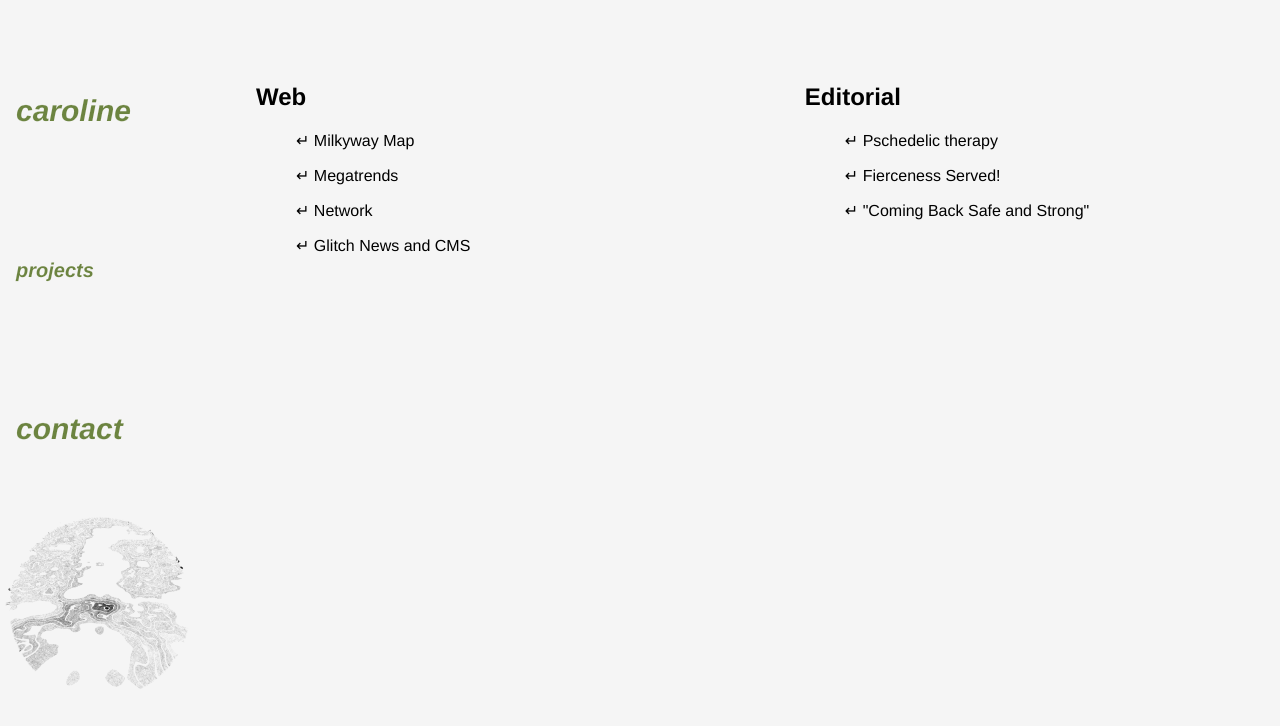
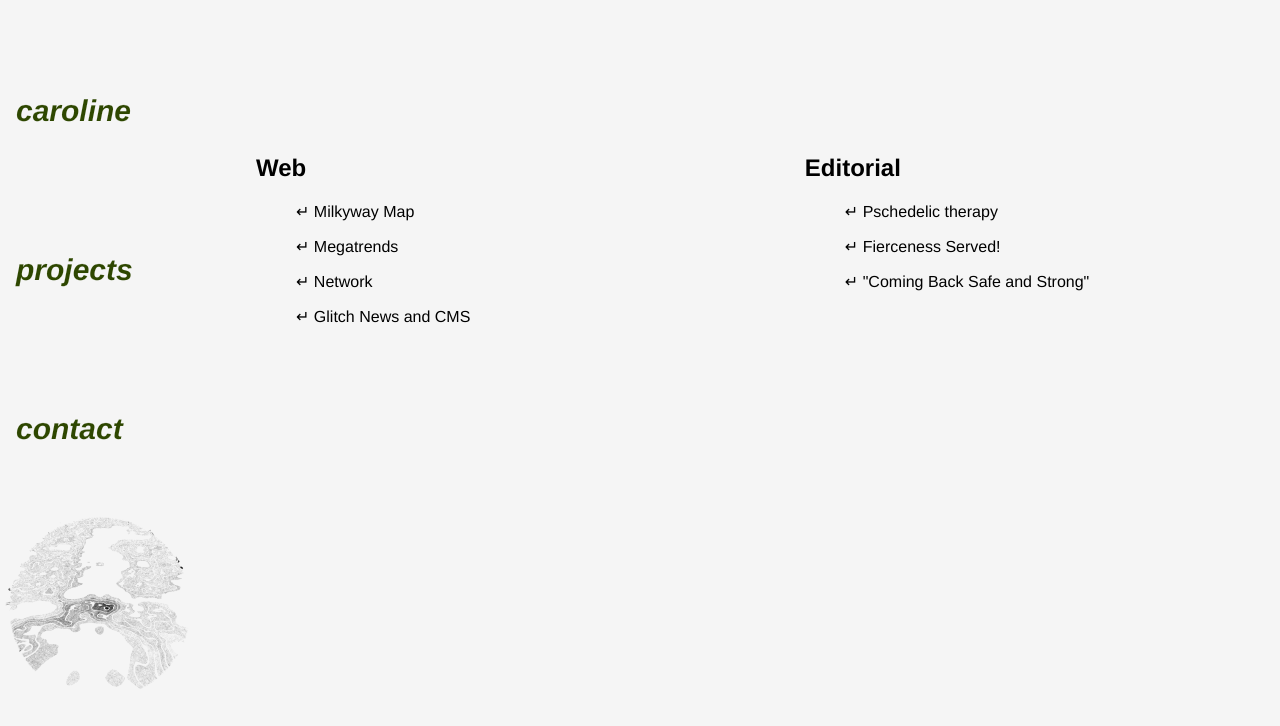
Before and after one commit to carolinekle/portfolio, a React (Vite) app: page /projects in a window 1280 px wide. Shown: the top 726 px of the page. Built offline with nearby package versions, Linux system fonts and the light colour scheme.

Commit message:
some tweaks

```diff
--- a/src/App.css
+++ b/src/App.css
@@ -41,7 +41,7 @@
 }
 
 
-#wrapper> a, a:visited, a:visited{
+#wrapper> a, a:link, a:visited{
   color:#2e4700 !important;
 }
 
@@ -97,9 +97,6 @@
   background-color: #000000;
 }
 
-h1:nth-child(2) {
-  font-size: 20px;
-}
 
 .hover-image{
   background-image: url(./images/Essex_Hemphill.jpg);
@@ -242,7 +239,7 @@
 }
 
 .editorial, .web{
-  margin-top: 7%;
+  margin-top: 15%;
 }
 
 .web, .editorial{
--- a/src/components/RenderProjects.jsx
+++ b/src/components/RenderProjects.jsx
@@ -181,10 +181,6 @@
             </ul>
           </div>
 
-          {selectedSample && (
-            <div className="arrow bouncing">↓</div>
-          )}
-
           <div className="editorial">
             <h2>Editorial</h2>
             <ul>
--- a/src/components/Socials.jsx
+++ b/src/components/Socials.jsx
@@ -9,7 +9,7 @@
           </li>
           <div className="icons">
             <li>
-            <a href="https://www.linkedin.com/in/caroline-klewinowski/" target="_blank" rel="noopener noreferrer">
+            <a href="https://www.instagram.com/__ethers/" target="_blank" rel="noopener noreferrer">
             <svg xmlns="http://www.w3.org/2000/svg" width="16" height="16" fill="currentColor" class="bi bi-instagram" viewBox="0 0 16 16">
               <path d="M8 0C5.829 0 5.556.01 4.703.048 3.85.088 3.269.222 2.76.42a3.9 3.9 0 0 0-1.417.923A3.9 3.9 0 0 0 .42 2.76C.222 3.268.087 3.85.048 4.7.01 5.555 0 5.827 0 8.001c0 2.172.01 2.444.048 3.297.04.852.174 1.433.372 1.942.205.526.478.972.923 1.417.444.445.89.719 1.416.923.51.198 1.09.333 1.942.372C5.555 15.99 5.827 16 8 16s2.444-.01 3.298-.048c.851-.04 1.434-.174 1.943-.372a3.9 3.9 0 0 0 1.416-.923c.445-.445.718-.891.923-1.417.197-.509.332-1.09.372-1.942C15.99 10.445 16 10.173 16 8s-.01-2.445-.048-3.299c-.04-.851-.175-1.433-.372-1.941a3.9 3.9 0 0 0-.923-1.417A3.9 3.9 0 0 0 13.24.42c-.51-.198-1.092-.333-1.943-.372C10.443.01 10.172 0 7.998 0zm-.717 1.442h.718c2.136 0 2.389.007 3.232.046.78.035 1.204.166 1.486.275.373.145.64.319.92.599s.453.546.598.92c.11.281.24.705.275 1.485.039.843.047 1.096.047 3.231s-.008 2.389-.047 3.232c-.035.78-.166 1.203-.275 1.485a2.5 2.5 0 0 1-.599.919c-.28.28-.546.453-.92.598-.28.11-.704.24-1.485.276-.843.038-1.096.047-3.232.047s-2.39-.009-3.233-.047c-.78-.036-1.203-.166-1.485-.276a2.5 2.5 0 0 1-.92-.598 2.5 2.5 0 0 1-.6-.92c-.109-.281-.24-.705-.275-1.485-.038-.843-.046-1.096-.046-3.233s.008-2.388.046-3.231c.036-.78.166-1.204.276-1.486.145-.373.319-.64.599-.92s.546-.453.92-.598c.282-.11.705-.24 1.485-.276.738-.034 1.024-.044 2.515-.045zm4.988 1.328a.96.96 0 1 0 0 1.92.96.96 0 0 0 0-1.92m-4.27 1.122a4.109 4.109 0 1 0 0 8.217 4.109 4.109 0 0 0 0-8.217m0 1.441a2.667 2.667 0 1 1 0 5.334 2.667 2.667 0 0 1 0-5.334"/>
             </svg>
```
